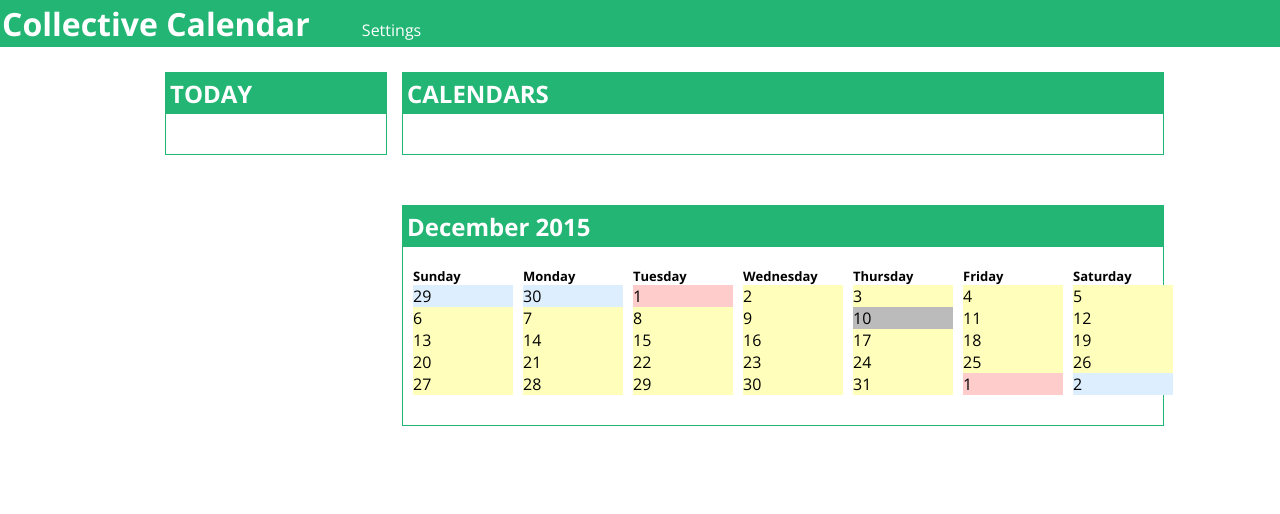
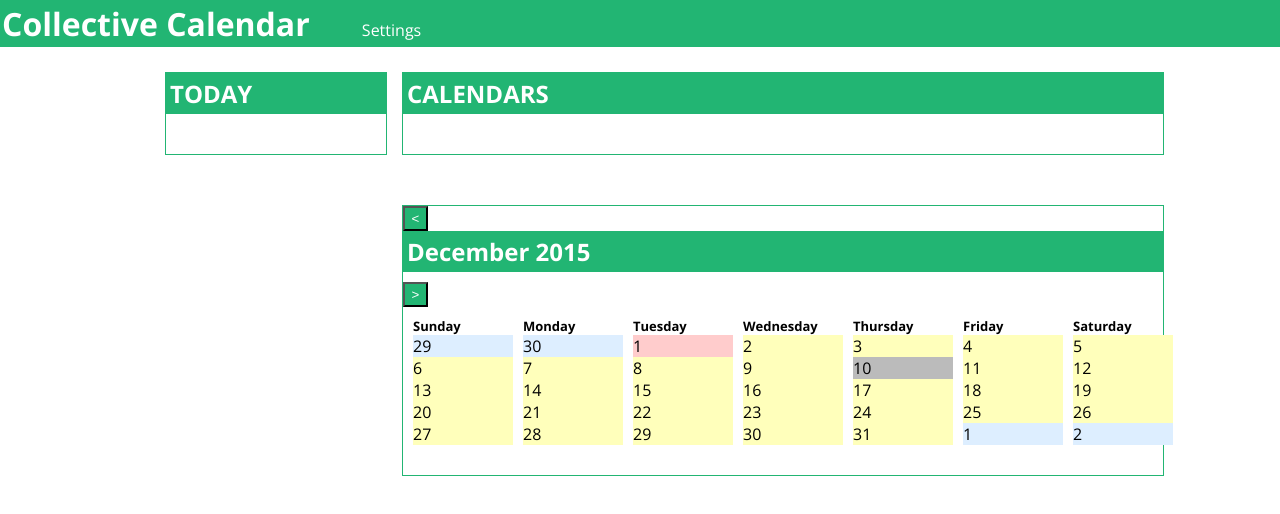
Before and after one commit to GreenSpiny/CollectiveCalendar, a plain HTML site: page index.html in a window 1280 px wide. Both pictures are taken after a click on the element "10". Drawn offline with nearby package versions, Linux system fonts and the light colour scheme.

Commit message:
Switching between months added.  Various bugfixes.

```diff
--- a/index.html
+++ b/index.html
@@ -36,7 +36,9 @@
         <!--Calendar with the events -->
         <div class="calendar container thirteen columns">
           <div id="header">
+            <button class="monthButton" value="-1"><</button>
             <h2>Month</h2>
+            <button class="monthButton" value="1">></button>
           </div> <!--header-->
           <div class="week_days container fourteen columns">
             <ul>
--- a/monthFunctions.js
+++ b/monthFunctions.js
@@ -4,8 +4,7 @@ var today = new Date();
 var currentMonth = today.getMonth();
 var currentYear = today.getFullYear();
 
-var selectedDay = today;
-var selectedEvents;
+var selectedDay;
 var currentData;
 
 // Static data ---------------------------- o
@@ -22,9 +21,13 @@ function Event(start,end,name,desc) {
   this.description = desc;
 }
 
-function Day(inDate) {
+function Day(inDate,val) {
   this.date = inDate;
   this.events = [];
+}
+
+function sameDay(d1,d2) {
+  return (d1.getFullYear() == d2.getFullYear() && d1.getMonth() == d2.getMonth() && d1.getDate() == d2.getDate());
 }
 
 function generateMonth(year,month) {
@@ -44,7 +47,7 @@ function loadMonth(year,month) {
 
   // importGoogle(data);
   // importFaceBook(data);
-  // importJSON(data);
+  // importPHP(data);
 
   var string = "";
   for (var i = 0; i < 5; i++) {
@@ -53,7 +56,6 @@ function loadMonth(year,month) {
     }
     string += "<br>";
   }
-  console.log(string);
   $(".days").html(string);
 
   var i = 0;
@@ -63,21 +65,42 @@ function loadMonth(year,month) {
     $(this).html(String(data[i].date.getDate()));
 
     // Color coding
-    if (data[i].date.getDate() == today.getDate()) {
+    if (sameDay(data[i].date,today)) {
       $(this).addClass("todayColor");
-      $(this).addClass("selected");
-      selectedDay = (data[i].date).toString();
-      selectedEvents = data[i].events;
+      if (selectedDay == null) {
+        $(this).addClass("selected");
+        selectedDay = data[i];
+      }
     }
-    else if (data[i].date.getMonth() == today.getMonth()) {
+    else if (data[i].date.getMonth() == currentMonth) {
       $(this).addClass("monthColor");
     }
     else {
       $(this).addClass("offColor");
     }
 
+    if (selectedDay != null && sameDay(selectedDay.date,data[i].date)) {
+      $(this).addClass("selected");
+    }
+
     // Set info attribute
     $(this).attr("info",(data[i].date).toString());
+
+    // Set click function
+    $(this).click(function() {
+      $(".days div").each(function() {
+        $(this).removeClass("selected");
+      });
+
+      for (var i = 0; i < currentData.length; i++) {
+        if ($(this).attr("info") == currentData[i].date.toString()) {
+          selectedDay = currentData[i];
+          console.log(selectedDay.date.toString());
+        }
+      }
+
+      $(this).addClass("selected");
+    });
 
     // Increment counter
     i++;
@@ -86,26 +109,20 @@ function loadMonth(year,month) {
   return data;
 }
 
+// Runtime code ---------------------------- o
+
 $(document).ready(function() {
   // Load in the current month
   currentData = loadMonth(currentYear,currentMonth);
 
-  // Click on a day to select it
-  $(".days div").click(function() {
-    selectedDay = $(this).attr("info");
+  // Scroll between months
+  $(".monthButton").click(function() {
+    var shift = $(this).attr("value");
+    var newDate = new Date(currentYear, currentMonth + parseInt(shift),1);
+    currentYear = newDate.getFullYear();
+    currentMonth = newDate.getMonth();
 
-    $(".days div").each(function() {
-      $(this).removeClass("selected");
-    });
-
-    for (var i = 0; i < currentData.length; i++) {
-      if (selectedDay == currentData[i].date.toString()) {
-        selectedEvents = currentData[i].events;
-        console.log(selectedDay);
-      }
-    }
-
-    $(this).addClass("selected");
+    currentData = loadMonth(currentYear,currentMonth);
   });
 
 });
--- a/resources/style.css
+++ b/resources/style.css
@@ -73,6 +73,14 @@ nav li:hover {
   padding-bottom: 30px;
 }
 
+.monthButton {
+  color: #fff;
+  background-color: #22B573;
+  padding: 3px;
+  text-align: center;
+  width: 25px;
+}
+
 ul{
   padding: 0;
   margin: 0 auto;
```
